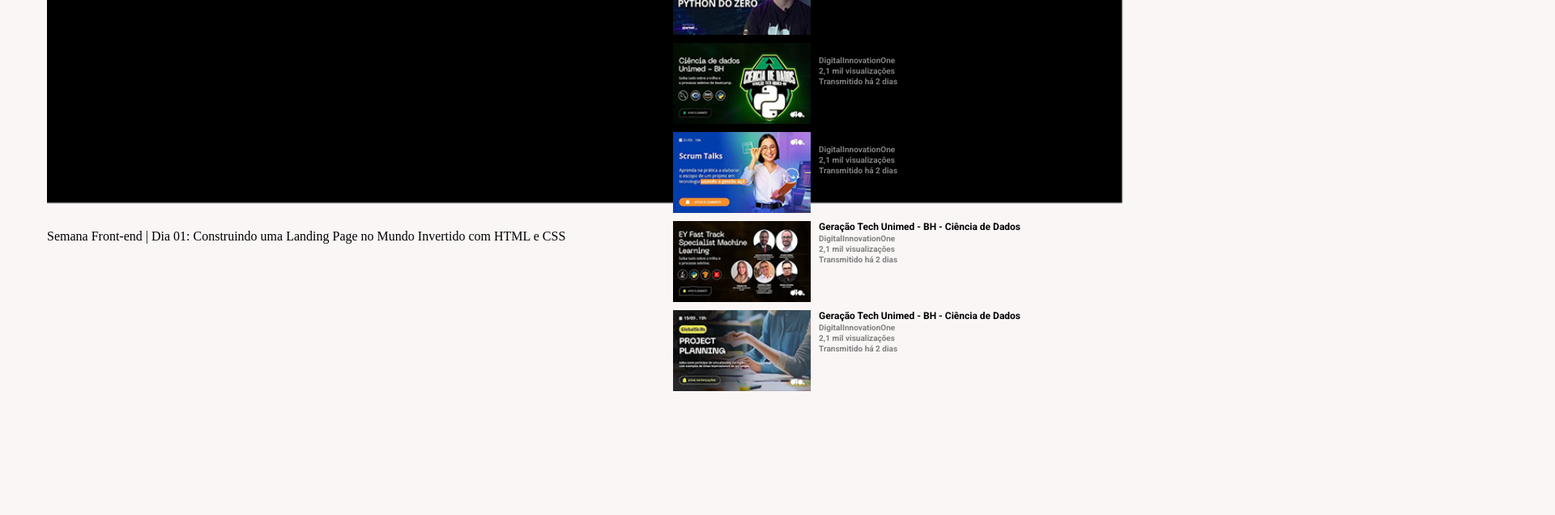
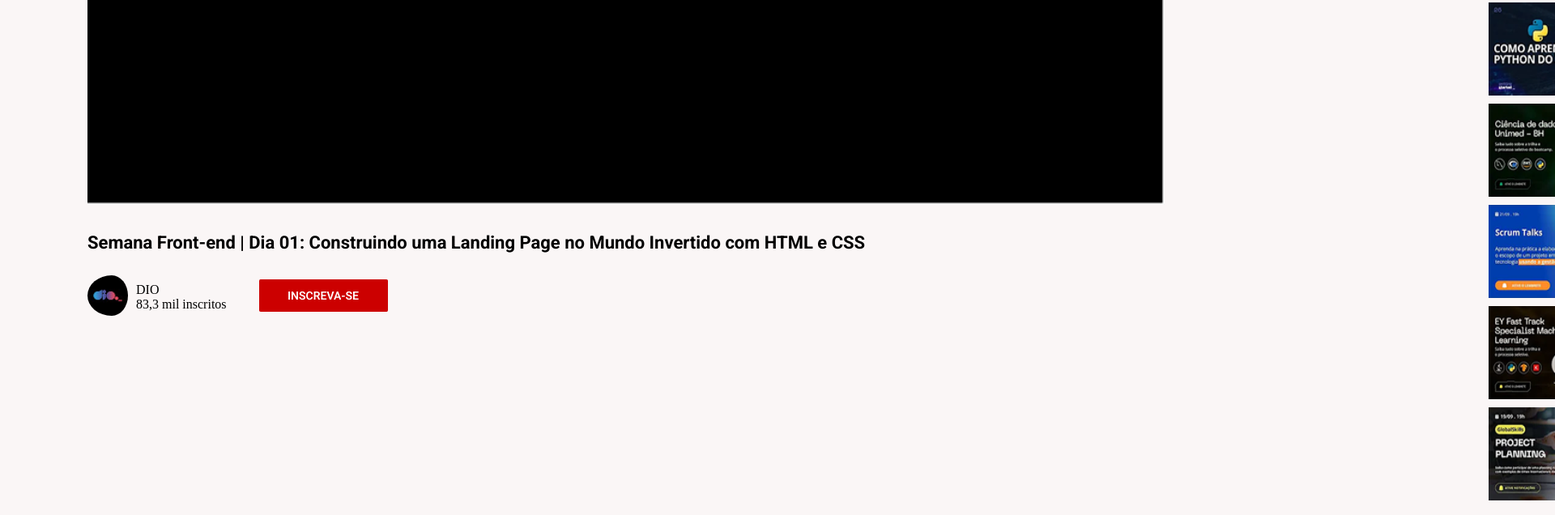
Before and after one commit to targax/clone-youtube-dio, a plain HTML site: page index.html in a window 1280 px wide. Shown: the part 587-1223 px from the top of the page at 81% size, 1920 px wide, since content can reach past the window. Before the commit the page ends 912 px from the top, so only its background shows below. Drawn offline with Linux system fonts and the light colour scheme.

Commit message:
new updates

```diff
--- a/assets/css/style.css
+++ b/assets/css/style.css
@@ -89,7 +89,6 @@
 
 .image-video{
     height: 750px;
-    margin-left: 50px;
     margin-top: 20px;
     margin-bottom: 10px;
 }
@@ -99,16 +98,12 @@
     justify-content: right;
     flex-direction: column;
     margin-top: 20px;
-    margin-left: 20px;
-    position: fixed;
-    right: 0;
-    padding-right: 20px;
-
+    margin-left: 400px;
 }
 
 .video-1{
-    width: 170px;
-    height: 100px;
+    width: 185px;
+    height: 115px;
     margin-bottom: 10px;
 }
 
@@ -186,5 +181,36 @@
 }
 
 .info-video{
-    margin-left: 50px;
+    margin-left: 0px;
 }
+
+.info-video p{
+    font-family: Roboto;
+    font-weight: 600;
+    font-size: 22px;
+    line-height: 100%;
+    letter-spacing: 0%;
+}
+
+.foto-canal{
+    width: 50px;
+    height: 50px;
+    border-radius: 50%;
+    object-fit: cover;
+    cursor: pointer;
+    padding-right: 10px;
+}
+
+.watching-video {
+    margin-left: 100px;
+}
+
+.video-actions {
+    display: flex;
+    flex-direction: row;
+    align-items: center;
+}
+
+.sub-image {
+    padding-left: 40px;
+}
--- a/index.html
+++ b/index.html
@@ -43,6 +43,11 @@
         <div class="watching-video">
             <div class="tela-video"><img src="/assets/images/image-video.png" alt="image-video" class="image-video"></div>
             <div class="info-video"> <p>Semana Front-end | Dia 01: Construindo uma Landing Page no Mundo Invertido com HTML e CSS</p></div>
+            <div class="video-actions">
+                <div class="info-canal"><img class="foto-canal" src="/assets/images/diochannel.png.jpg" alt="imagem-canal"></div>
+                <div> <p>DIO <br>83,3 mil inscritos<br></p> </div>
+                <div> <img src="/assets/images/Subscribe Button.png" alt="sub-image" class="sub-image"></div>
+            </div>
         </div>
 
         <div class="videos">
```
Also changed, not shown: assets/images/Subscribe Button.png (added), assets/images/diochannel.png.jpg (added).
